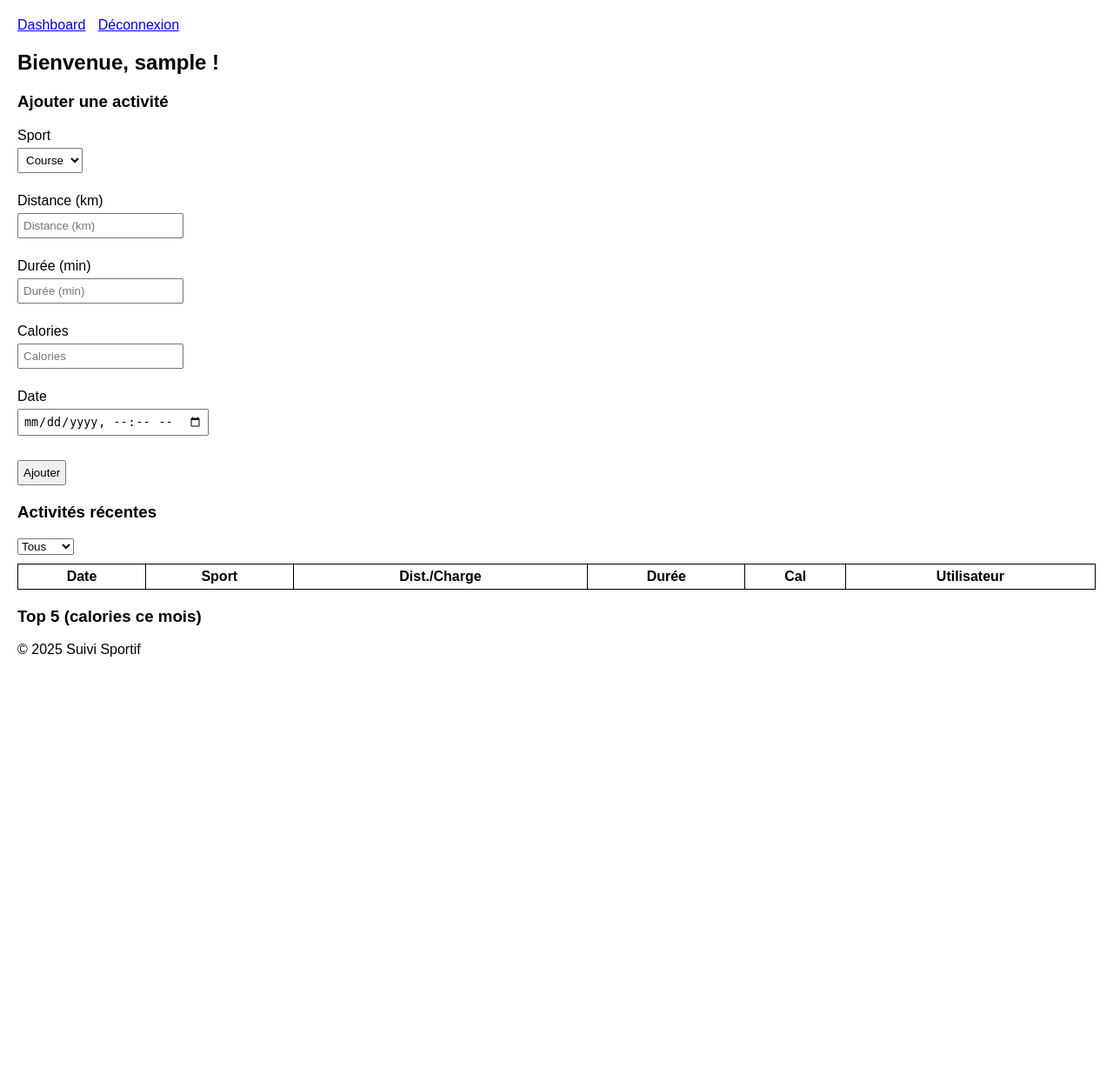
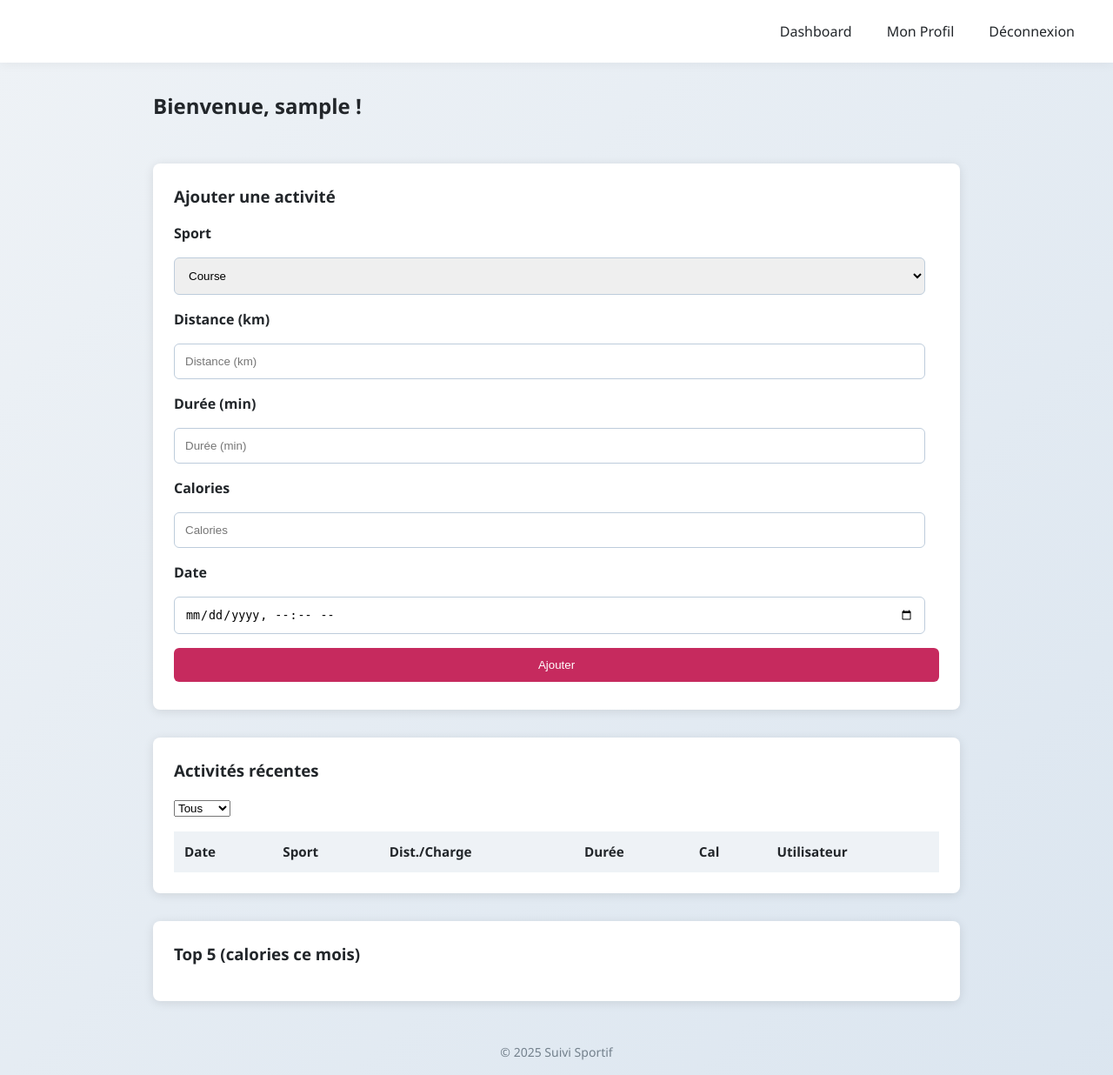
Before and after one commit to HollowHour/projet-sportif, a PHP site: page /dashboard.php in a window 1280 px wide. Shown: the whole page at 87% size. Before the commit the page ends 755 px from the top, so only its background shows below. Run offline with PHP 8.4, Linux system fonts and the light colour scheme; the visitor is signed in with stand-in values (Sample User, id 1); data that the repository does not hold is empty.

Commit message:
Add files via upload

```diff
--- a/projet-sportif/css/style.css
+++ b/projet-sportif/css/style.css
@@ -1,27 +1,169 @@
-body {
-    font-family: Arial, sans-serif;
-    margin: 20px;
+/* css/style.css */
+
+/* Couleurs pastel et variables */
+:root {
+    --bg-gradient-start: hsl(210, 30%, 95%);
+    --bg-gradient-end:   hsl(210, 40%, 90%);
+    --card-bg:           #ffffff;
+    --text-color:        hsl(210, 10%, 15%);
+    --accent:            hsl(340, 65%, 47%);
+    --accent-light:      hsl(340, 65%, 80%);
+    --border-light:      hsl(210, 30%, 80%);
   }
-nav a {
-    margin-right: 10px;
+
+  /* Reset & corps de page */
+  * {
+    box-sizing: border-box;
+    margin: 0;
+    padding: 0;
   }
-main h2, main h3 {
-    margin-top: 20px;
+  body {
+    font-family: 'Segoe UI', Tahoma, sans-serif;
+    background: linear-gradient(135deg,
+      var(--bg-gradient-start),
+      var(--bg-gradient-end)
+    );
+    color: var(--text-color);
+    line-height: 1.5;
   }
-form input, form select, form button {
-    display: block;
-    margin: 5px 0;
-    padding: 5px;
+
+  /* Navigation */
+  nav {
+    background: var(--card-bg);
+    display: flex;
+    justify-content: flex-end;
+    gap: 1rem;
+    padding: 1rem 2rem;
+    box-shadow: 0 2px 12px rgba(0, 0, 0, 0.05);
+    position: sticky;
+    top: 0;
+    z-index: 10;
   }
-.error {
-    color: red;
+  nav a {
+    color: var(--text-color);
+    text-decoration: none;
+    padding: 0.5rem 0.75rem;
+    border-radius: 0.375rem;
+    transition: background 0.3s, color 0.3s;
   }
-table {
+  nav a:hover {
+    background: var(--accent-light);
+    color: #fff;
+  }
+
+  /* Conteneur principal */
+  main {
+    max-width: 960px;
+    margin: 2rem auto;
+    display: flex;
+    flex-direction: column;
+    gap: 2rem;
+    padding: 0 1rem;
+  }
+
+  /* Sections “cartes” */
+  section {
+    background: var(--card-bg);
+    padding: 1.5rem;
+    border-radius: 0.5rem;
+    box-shadow: 0 2px 12px rgba(0, 0, 0, 0.1);
+  }
+
+  /* Titres */
+  h2, h3 {
+    margin-bottom: 1rem;
+    color: var(--text-color);
+  }
+
+  /* Formulaires flexibles */
+  form {
+    display: flex;
+    flex-wrap: wrap;
+    gap: 1rem;
+  }
+  form label {
+    flex: 1 1 100%;
+    font-weight: 600;
+  }
+  form input,
+  form select {
+    flex: 1 1 calc(50% - 1rem);
+    padding: 0.75rem;
+    border: 1px solid var(--border-light);
+    border-radius: 0.375rem;
+    transition: border-color 0.3s, box-shadow 0.3s;
+  }
+  form input:focus,
+  form select:focus {
+    border-color: var(--accent);
+    box-shadow: 0 0 0 3px var(--accent-light);
+    outline: none;
+  }
+  form button {
+    flex: 1 1 100%;
+    padding: 0.75rem;
+    background: var(--accent);
+    color: #fff;
+    border: none;
+    border-radius: 0.375rem;
+    cursor: pointer;
+    transition: background 0.3s, transform 0.2s;
+  }
+  form button:hover {
+    background: var(--accent-light);
+    transform: translateY(-2px);
+  }
+
+  /* Message de feedback */
+  #msg {
+    margin-top: 0.5rem;
+    font-weight: 500;
+    color: var(--accent);
+  }
+
+  /* Tableau */
+  table {
     width: 100%;
     border-collapse: collapse;
-    margin-top: 10px;
+    margin-top: 1rem;
+    font-size: 0.95rem;
   }
-th, td {
-    border: 1px solid #000;
-    padding: 5px;
+  th, td {
+    padding: 0.75rem;
+    text-align: left;
   }
+  th {
+    background: var(--bg-gradient-start);
+    color: var(--text-color);
+  }
+  tr:nth-child(even) {
+    background: hsl(210, 30%, 98%);
+  }
+  tr:hover {
+    background: hsl(210, 30%, 90%);
+  }
+
+  /* Liste du Leaderboard */
+  ul#top5 {
+    list-style: none;
+    padding: 0;
+    margin-top: 0.5rem;
+  }
+  ul#top5 li {
+    padding: 0.75rem;
+    margin-bottom: 0.5rem;
+    background: var(--bg-gradient-start);
+    border-radius: 0.375rem;
+    transition: background 0.3s;
+  }
+  ul#top5 li:hover {
+    background: var(--accent-light);
+  }
+
+  /* Pied de page */
+  footer {
+    text-align: center;
+    padding: 1rem;
+    color: hsl(210, 10%, 50%);
+    font-size: 0.875rem;
+  }
--- a/projet-sportif/header.php
+++ b/projet-sportif/header.php
@@ -7,6 +7,7 @@ if (session_status()===PHP_SESSION_NONE) {
 <nav>
   <?php if (!empty($_SESSION['id'])): ?>
     <a href="dashboard.php">Dashboard</a>
+    <a href="profil.php">Mon Profil</a>
     <a href="logout.php">Déconnexion</a>
   <?php else: ?>
     <a href="login.php">Connexion</a>
```
Also changed, not shown: projet-sportif/delete_activity.php (added, +18 -0 lines), projet-sportif/get_user.php (added, +19 -0 lines), projet-sportif/get_user_activities.php (added, +32 -0 lines), projet-sportif/js/profile.js (added, +80 -0 lines), projet-sportif/profil.php (added, +50 -0 lines), projet-sportif/update_activity.php (added, +45 -0 lines), projet-sportif/update_user.php (added, +35 -0 lines).
